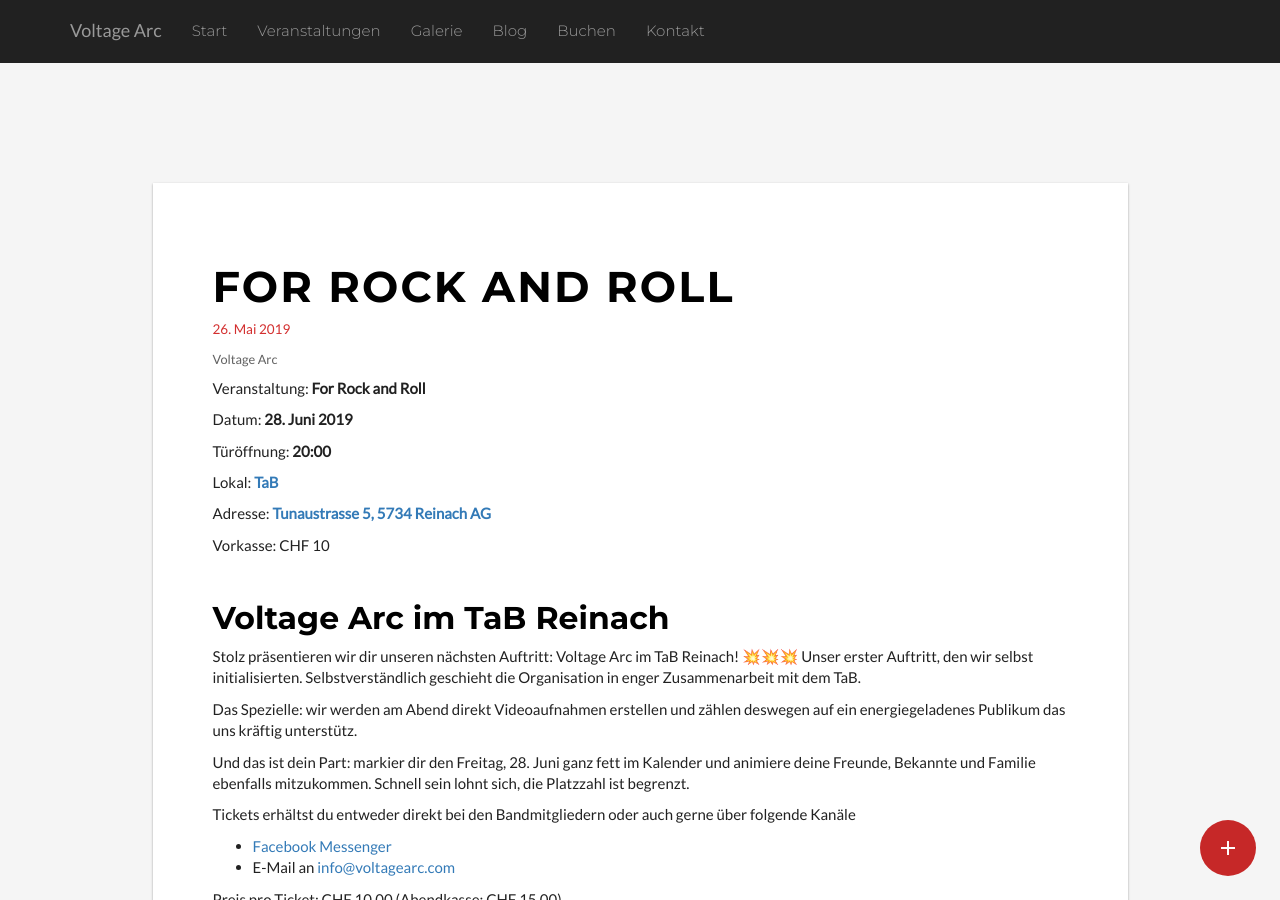
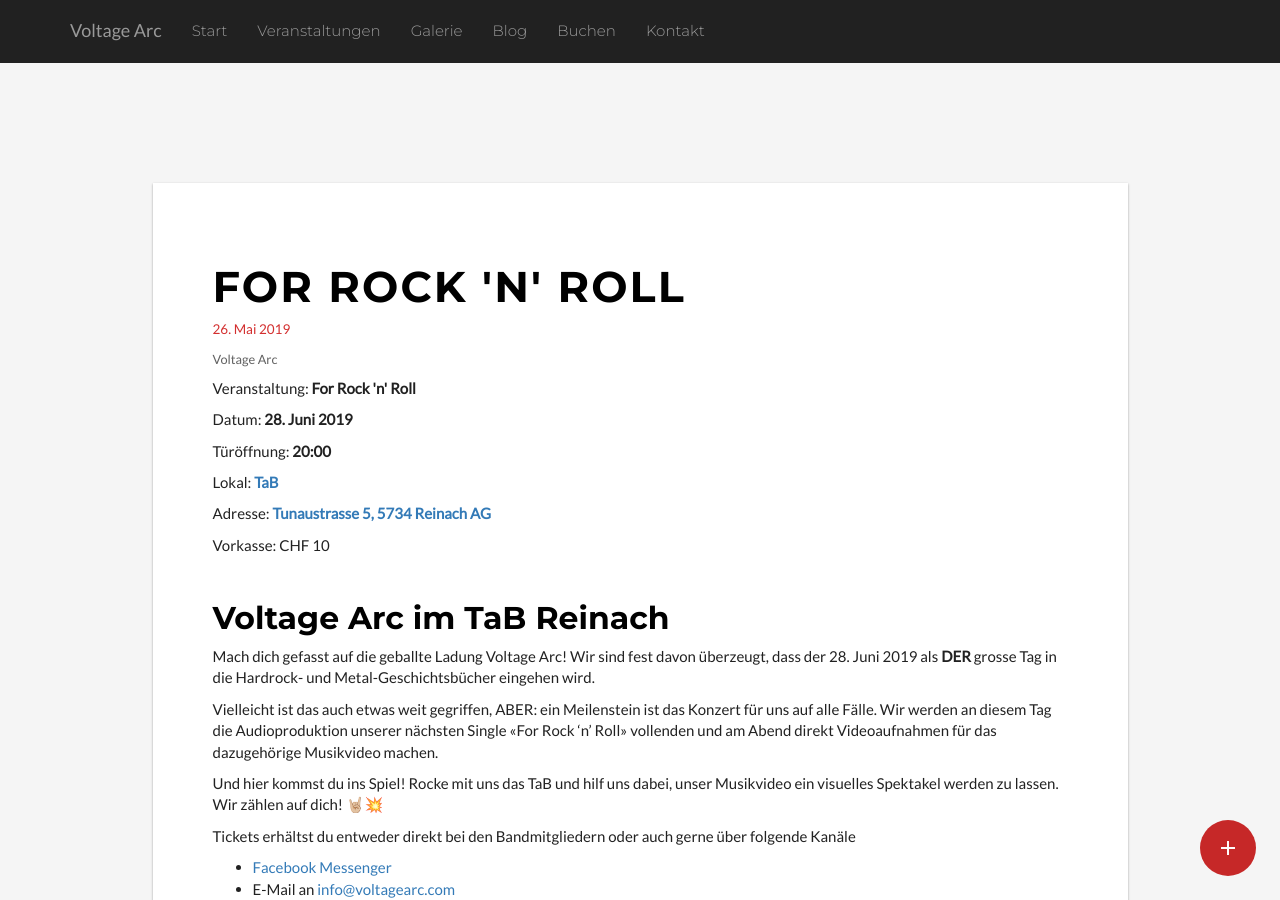
Before and after one commit to timonforrer/va-jekyll-netlify, a Jekyll site: the page built from _events/tab-for-rock-and-roll.markdown, in a window 1280 px wide and 900 px high, scrolled down 357 px. Built offline with Jekyll 4.4.1, drawn with Linux system fonts in a browser that asks for light colours; some of the changed text lies outside the part shown.

Commit message:
Updated Event

```diff
--- a/_events/tab-for-rock-and-roll.markdown
+++ b/_events/tab-for-rock-and-roll.markdown
@@ -1,5 +1,5 @@
 ---
-title: For Rock and Roll
+title: For Rock 'n' Roll
 date: 2019-05-26 14:22:00 Z
 state: upcoming
 author: Voltage Arc
@@ -12,11 +12,11 @@
 
 ## Voltage Arc im TaB Reinach
 
-Stolz präsentieren wir dir unseren nächsten Auftritt: Voltage Arc im TaB Reinach! 💥💥💥 Unser erster Auftritt, den wir selbst initialisierten. Selbstverständlich geschieht die Organisation in enger Zusammenarbeit mit dem TaB.
+Mach dich gefasst auf die geballte Ladung Voltage Arc! Wir sind fest davon überzeugt, dass der 28. Juni 2019 als **DER** grosse Tag in die Hardrock- und Metal-Geschichtsbücher eingehen wird.
 
-Das Spezielle: wir werden am Abend direkt Videoaufnahmen erstellen und zählen deswegen auf ein energiegeladenes Publikum das uns kräftig unterstütz.
+Vielleicht ist das auch etwas weit gegriffen, ABER: ein Meilenstein ist das Konzert für uns auf alle Fälle. Wir werden an diesem Tag die Audioproduktion unserer nächsten Single «For Rock 'n' Roll» vollenden und am Abend direkt Videoaufnahmen für das dazugehörige Musikvideo machen.
 
-Und das ist dein Part: markier dir den Freitag, 28. Juni ganz fett im Kalender und animiere deine Freunde, Bekannte und Familie ebenfalls mitzukommen. Schnell sein lohnt sich, die Platzzahl ist begrenzt.
+Und hier kommst du ins Spiel! Rocke mit uns das TaB und hilf uns dabei, unser Musikvideo ein visuelles Spektakel werden zu lassen. Wir zählen auf dich! 🤘🏼💥
 
 Tickets erhältst du entweder direkt bei den Bandmitgliedern oder auch gerne über folgende Kanäle
 
@@ -25,4 +25,11 @@
 
 Preis pro Ticket: CHF 10.00 (Abendkasse: CHF 15.00)
 
-Wir freuen uns auf deinen Support im TaB 🤘🏼🤘🏼
+Wir freuen uns auf deinen Support im TaB! 🤘🏼🤘🏼
+
+
+## Über Voltage Arc
+
+Wir sind Voltage Arc – eine junge Hardrock- und Metal-Band aus dem aargauer Seetal. Im Fokus unseres Schaffens stehen unsere Eigenkompositionen. Diese reichen von härtestem Metal bis hin zu allgemeintauglichem Rock. Daneben schmücken aber auch einige bekannte Hardrock- und gar Popsongs unser Repertoire. Das sorgt für ein kurzweiliges und abwechslungsreiches Live-Programm.
+
+Der jüngste Meilenstein unser Bandgeschichte zeichnet die EP [«Break Free»](https://www.voltagearc.com/break-free), welche wir anfangs 2018 im Studio aufgenommen haben. Bei den Aufnahmen legten wir Wert auf ein möglichst breites Spektrum. Vier unterschiedliche Songs machten das Rennen und sorgen für einen abwechslungsreichen Mix.
```
